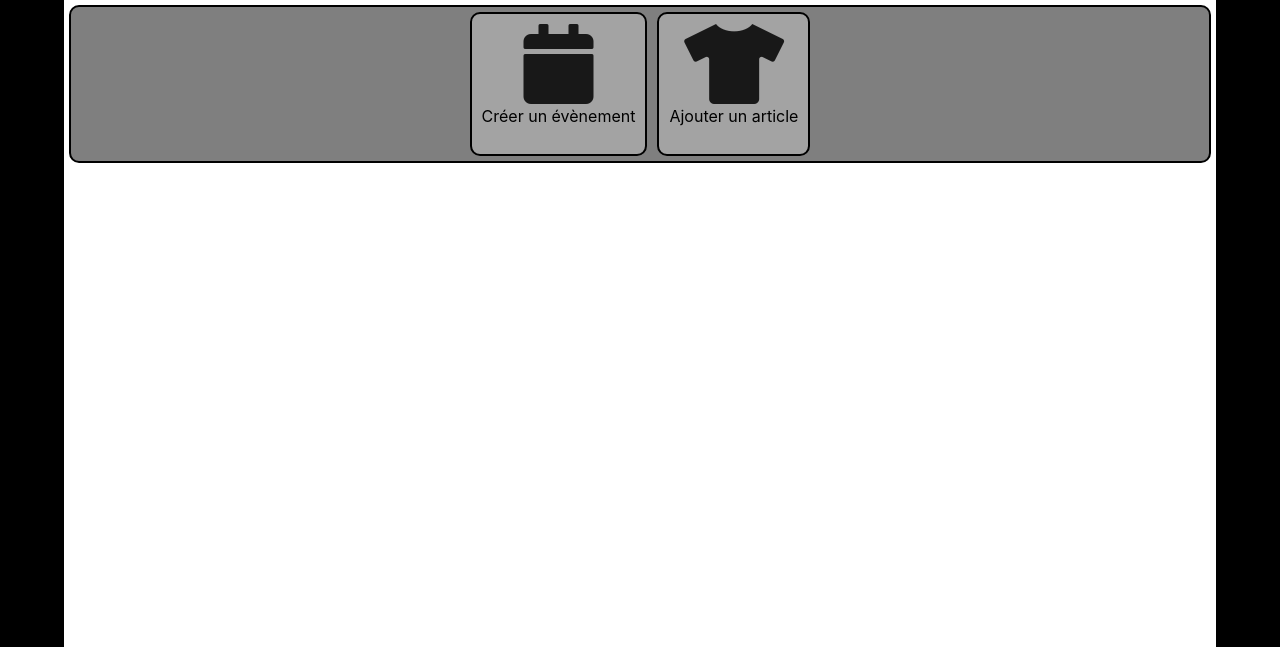
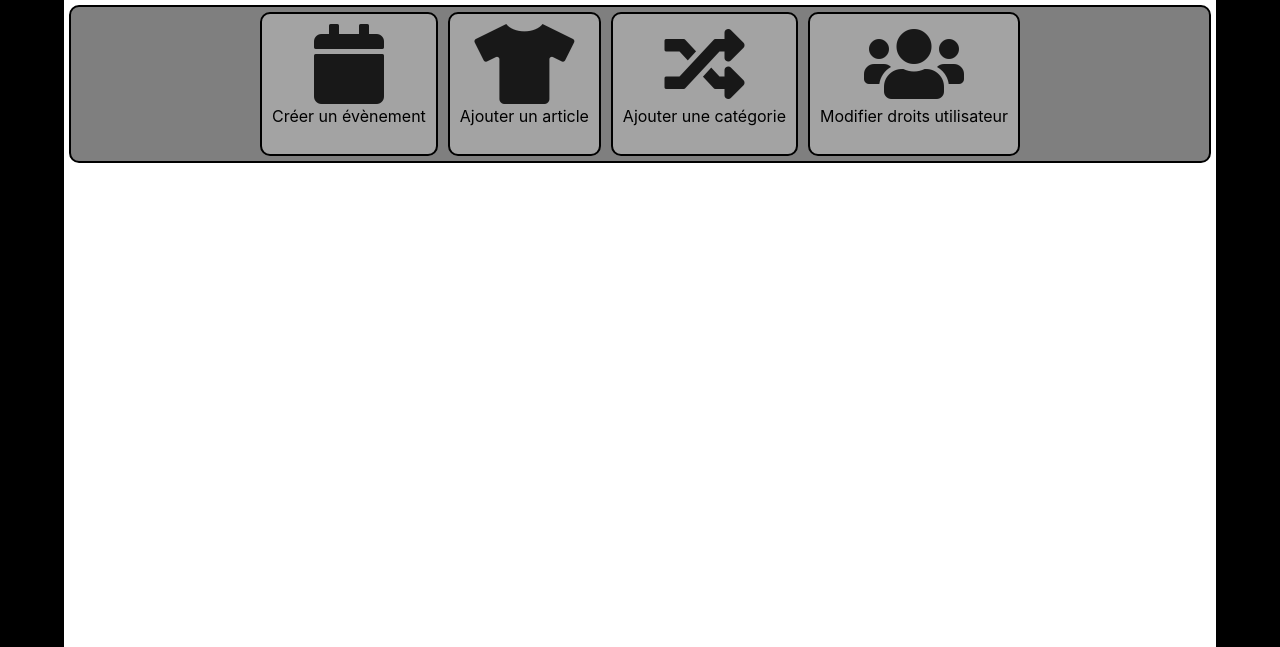
Before and after one commit to WaroteJ/web_Project, a PHP site: page /admin.php in a window 1280 px wide. Shown: the part 126-773 px from the top of the page. Run offline with PHP 8.4, Linux system fonts and the light colour scheme; the visitor is signed in with stand-in values (Sample User, id 1).

Commit message:
create new cat

```diff
--- a/admin.php
+++ b/admin.php
@@ -49,6 +49,18 @@ if ($_SESSION['admin']!=2){
                 <p>Ajouter un article</p>
             </div>
         </a>
+        <a href="admin.php?page=newCat">
+            <div class="bouton_admin">
+                <i class="fas fa-random fa-5x"></i>
+                <p>Ajouter une catégorie</p>
+            </div>
+        </a>
+        <a href="admin.php?page=users">
+            <div class="bouton_admin">
+                <i class="fas fa-users fa-5x"></i>
+                <p>Modifier droits utilisateur</p>
+            </div>
+        </a>
     </div>
 
     <?php
@@ -63,6 +75,15 @@ if ($_SESSION['admin']!=2){
                 case 'newArticle':
                     require("php/bo/newArticle.php");
                     break;
+
+                case 'newCat':
+                    require("php/bo/newCat.php");
+                    break;
+
+                case 'users':
+                    require("php/bo/users.php");
+                    break;
+
                 default:
                     # code...
                     break;
```
Also changed, not shown: php/bo/newCat.php (added, +15 -0 lines).
